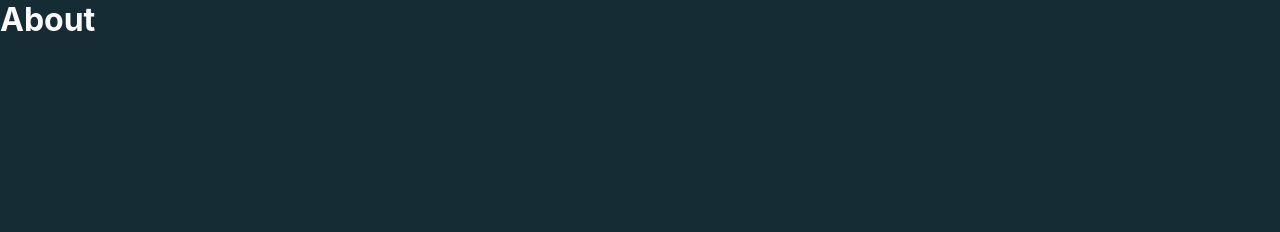
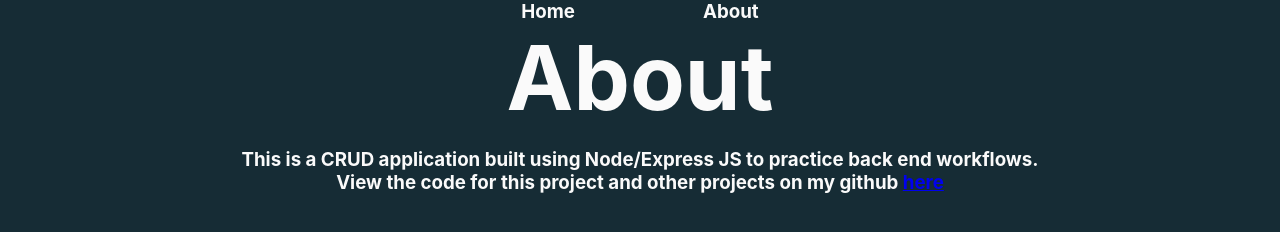
Before and after one commit to ShaumikRahman/node-notes, a website: page public/About.html in a window 1280 px wide. Drawn offline with Linux system fonts and the light colour scheme.

Commit message:
about page

```diff
--- a/public/About.html
+++ b/public/About.html
@@ -9,6 +9,22 @@
     <title>About</title>
 </head>
 <body>
-    <h1>About</h1>
+    <div class="Navbar">
+        <h3 class="Navbar__text">
+          <a class="Navbar__link" href="/">Home</a>
+        </h3>
+        <h3 class="Navbar__text">
+          <a class="Navbar__link" href="/about.html">About</a>
+        </h3>
+      </div>
+      <div class="About container">
+          <h1 class="title">
+              About
+          </h1>
+
+          <h3 class="About__text">
+              This is a CRUD application built using Node/Express JS to practice back end workflows. View the code for this project and other projects on my github <a href="https://shaumikrahman.github.io">here</a>
+          </h3>
+      </div>
 </body>
 </html>
--- /dev/null
+++ b/scss/_about.scss
@@ -0,0 +1,11 @@
+.About {
+    display: flex;
+  flex-direction: column;
+  justify-content: center;
+  gap: 1rem;
+
+  &__text {
+    width: 66%;
+    text-align: center;
+    }
+}
--- a/scss/_index.scss
+++ b/scss/_index.scss
@@ -1,24 +1,3 @@
-.Navbar {
-  display: flex;
-  justify-content: center;
-  gap: 10vw;
-
-  // &__text {
-  //     font-size: 1px;
-  // }
-
-  &__link {
-    text-decoration: none;
-    color: #fafafa;
-    cursor: pointer;
-    transition: color 150ms ease-in-out;
-  }
-
-  &__link:hover {
-    color: #0070f0;
-  }
-}
-
 .Index {
   display: flex;
   flex-direction: column;
--- /dev/null
+++ b/scss/_navbar.scss
@@ -0,0 +1,20 @@
+.Navbar {
+    display: flex;
+    justify-content: center;
+    gap: 10vw;
+
+    // &__text {
+    //     font-size: 1px;
+    // }
+
+    &__link {
+      text-decoration: none;
+      color: #fafafa;
+      cursor: pointer;
+      transition: color 150ms ease-in-out;
+    }
+
+    &__link:hover {
+      color: #0070f0;
+    }
+  }
--- a/scss/style.scss
+++ b/scss/style.scss
@@ -1,2 +1,4 @@
 @import 'global';
+@import 'navbar';
 @import 'index';
+@import 'about';
```
Also changed, not shown: public/index.html (+1 -1 lines), public/css/style.css, 1 other file.
